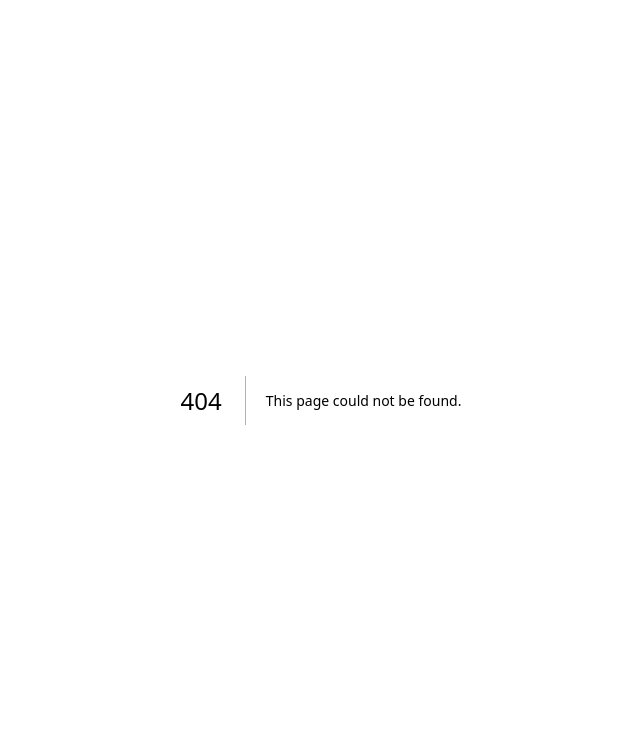
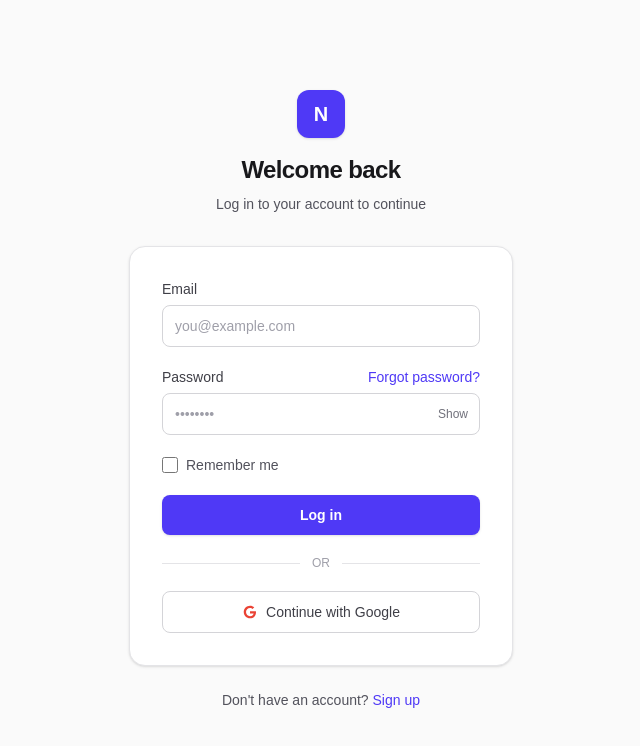
Before and after one commit to mikimatsui07/Hackathon-Practice, a Next.js app: page /login in a window 1280 px wide. Before the commit this address had no page. Shown: the top 746 px of the page, without its empty margins (319-959 px from the left). Built offline with nearby package versions, Linux system fonts and the light colour scheme.

Commit message:
login with design

```diff
--- a/about/page.tsx
+++ b/about/page.tsx
@@ -3,5 +3,5 @@ export default function About(){
         <main>
             <h1>This is the about page</h1>
         </main>
-    );
+    )
 }
--- /dev/null
+++ b/app/login/login-form.tsx
@@ -0,0 +1,109 @@
+"use client";
+
+import { useState } from "react";
+
+const inputClass =
+  "block w-full rounded-lg border border-zinc-300 bg-white px-3 py-2.5 text-sm text-zinc-900 placeholder:text-zinc-400 outline-none transition focus:border-indigo-500 focus:ring-2 focus:ring-indigo-500/20 dark:border-zinc-700 dark:bg-zinc-950 dark:text-zinc-100";
+
+export default function LoginForm() {
+  const [showPassword, setShowPassword] = useState(false);
+  const [loading, setLoading] = useState(false);
+
+  function handleSubmit(e: React.FormEvent<HTMLFormElement>) {
+    e.preventDefault();
+    // Design only — wire this up to real authentication later.
+    setLoading(true);
+    setTimeout(() => setLoading(false), 1000);
+  }
+
+  return (
+    <form onSubmit={handleSubmit} className="space-y-5">
+      <div>
+        <label
+          htmlFor="email"
+          className="mb-1.5 block text-sm font-medium text-zinc-700 dark:text-zinc-300"
+        >
+          Email
+        </label>
+        <input
+          id="email"
+          name="email"
+          type="email"
+          autoComplete="email"
+          required
+          placeholder="you@example.com"
+          className={inputClass}
+        />
+      </div>
+
+      <div>
+        <div className="mb-1.5 flex items-center justify-between">
+          <label
+            htmlFor="password"
+            className="block text-sm font-medium text-zinc-700 dark:text-zinc-300"
+          >
+            Password
+          </label>
+          <a
+            href="#"
+            className="text-sm font-medium text-indigo-600 hover:text-indigo-500 dark:text-indigo-400"
+          >
+            Forgot password?
+          </a>
+        </div>
+        <div className="relative">
+          <input
+            id="password"
+            name="password"
+            type={showPassword ? "text" : "password"}
+            autoComplete="current-password"
+            required
+            placeholder="••••••••"
+            className={`${inputClass} pr-16`}
+          />
+          <button
+            type="button"
+            onClick={() => setShowPassword((v) => !v)}
+            className="absolute inset-y-0 right-0 px-3 text-xs font-medium text-zinc-500 hover:text-zinc-700 dark:hover:text-zinc-300"
+            aria-label={showPassword ? "Hide password" : "Show password"}
+          >
+            {showPassword ? "Hide" : "Show"}
+          </button>
+        </div>
+      </div>
+
+      <label className="flex items-center gap-2 text-sm text-zinc-600 dark:text-zinc-400">
+        <input
+          type="checkbox"
+          name="remember"
+          className="h-4 w-4 rounded border-zinc-300 accent-indigo-600"
+        />
+        Remember me
+      </label>
+
+      <button
+        type="submit"
+        disabled={loading}
+        className="w-full rounded-lg bg-indigo-600 px-4 py-2.5 text-sm font-semibold text-white shadow-sm transition hover:bg-indigo-500 focus:outline-none focus-visible:ring-2 focus-visible:ring-indigo-500 focus-visible:ring-offset-2 disabled:cursor-not-allowed disabled:opacity-60 dark:focus-visible:ring-offset-zinc-900"
+      >
+        {loading ? "Logging in…" : "Log in"}
+      </button>
+
+      <div className="flex items-center gap-3 text-xs uppercase text-zinc-400">
+        <span className="h-px flex-1 bg-zinc-200 dark:bg-zinc-800" />
+        or
+        <span className="h-px flex-1 bg-zinc-200 dark:bg-zinc-800" />
+      </div>
+
+      <button
+        type="button"
+        className="flex w-full items-center justify-center gap-2 rounded-lg border border-zinc-300 bg-white px-4 py-2.5 text-sm font-medium text-zinc-700 transition hover:bg-zinc-50 dark:border-zinc-700 dark:bg-zinc-950 dark:text-zinc-200 dark:hover:bg-zinc-900"
+      >
+        <svg className="h-4 w-4" viewBox="0 0 24 24" aria-hidden="true">
+          <path fill="#EA4335" d="M12 10.2v3.9h5.5c-.24 1.4-1.7 4.1-5.5 4.1-3.3 0-6-2.7-6-6.1s2.7-6.1 6-6.1c1.9 0 3.1.8 3.8 1.5l2.6-2.5C16.8 3.5 14.6 2.5 12 2.5 6.8 2.5 2.6 6.7 2.6 12s4.2 9.5 9.4 9.5c5.4 0 9-3.8 9-9.2 0-.6-.07-1.1-.16-1.6H12z" />
+        </svg>
+        Continue with Google
+      </button>
+    </form>
+  );
+}
--- /dev/null
+++ b/app/login/page.tsx
@@ -0,0 +1,41 @@
+import type { Metadata } from "next";
+import Link from "next/link";
+import LoginForm from "./login-form";
+
+export const metadata: Metadata = {
+  title: "Log in",
+};
+
+export default function LoginPage() {
+  return (
+    <main className="flex flex-1 items-center justify-center bg-zinc-50 px-4 py-12 dark:bg-zinc-950">
+      <div className="w-full max-w-sm">
+        <div className="mb-8 text-center">
+          <div className="mx-auto mb-4 flex h-12 w-12 items-center justify-center rounded-xl bg-indigo-600 text-xl font-bold text-white shadow-sm">
+            N
+          </div>
+          <h1 className="text-2xl font-semibold tracking-tight text-zinc-900 dark:text-zinc-50">
+            Welcome back
+          </h1>
+          <p className="mt-2 text-sm text-zinc-600 dark:text-zinc-400">
+            Log in to your account to continue
+          </p>
+        </div>
+
+        <div className="rounded-2xl border border-zinc-200 bg-white p-6 shadow-sm sm:p-8 dark:border-zinc-800 dark:bg-zinc-900">
+          <LoginForm />
+        </div>
+
+        <p className="mt-6 text-center text-sm text-zinc-600 dark:text-zinc-400">
+          Don&apos;t have an account?{" "}
+          <Link
+            href="/signup"
+            className="font-medium text-indigo-600 hover:text-indigo-500 dark:text-indigo-400"
+          >
+            Sign up
+          </Link>
+        </p>
+      </div>
+    </main>
+  );
+}
```
Also changed, not shown: .claude/launch.json (added), app/about/page.tsx (added).
